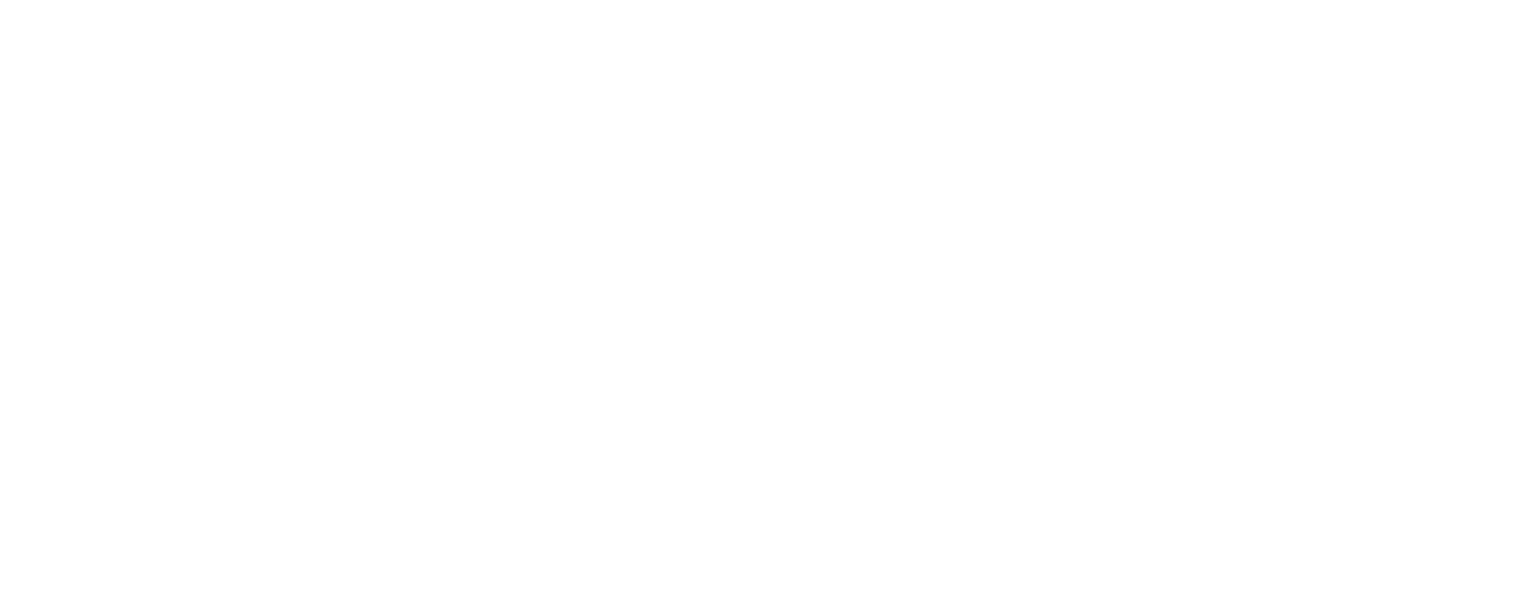
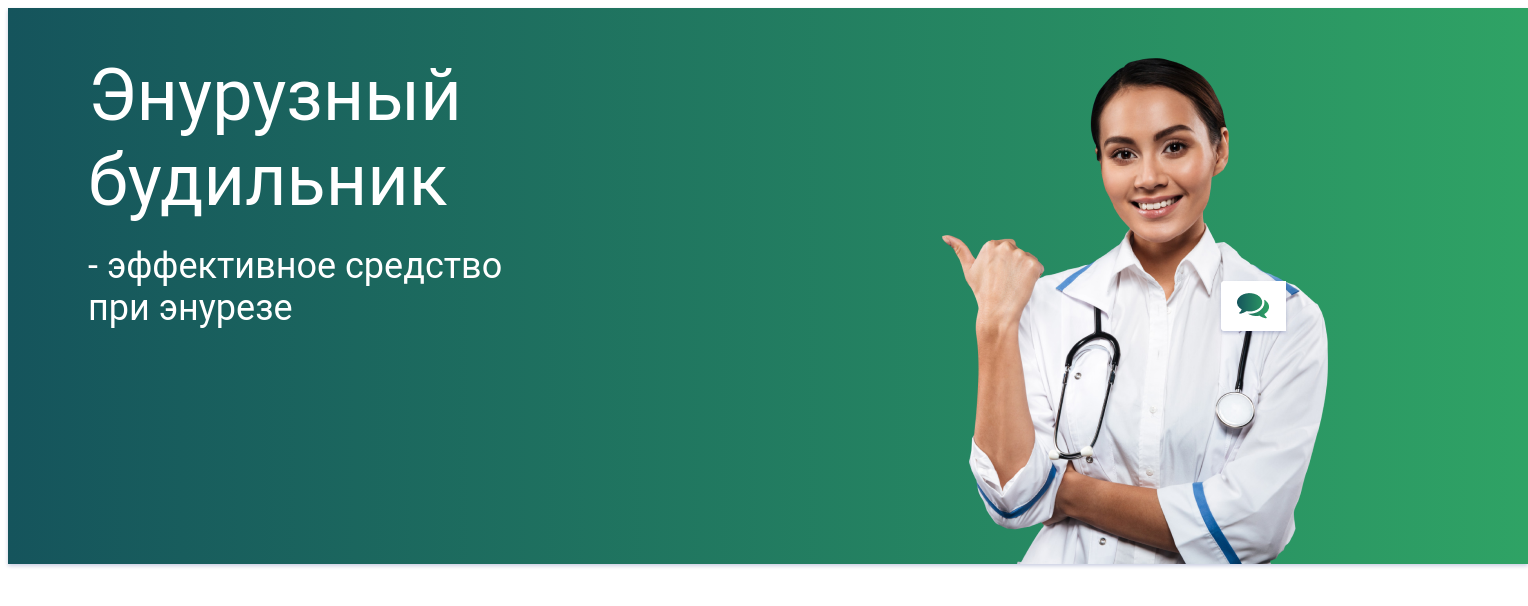
Before and after one commit to IlyosShaydullayev/Football_Figma, a plain HTML site: page index.html in a window 1280 px wide. Shown: the whole page, 1528 px wide, since content can reach past the window. Drawn offline with Linux system fonts and the light colour scheme.

Commit message:
Header finished

```diff
--- a/index.html
+++ b/index.html
@@ -6,8 +6,21 @@
     <meta name="viewport" content="width=device-width, initial-scale=1.0">
     <title>Document</title>
     <link rel="stylesheet" href="./style.css">
+    <link rel="stylesheet" href="./style_my.css">
 </head>
 <body>
+    <div class="wrapper">
+        <div class="titles">
+            <h1>Энурузный
+                будильник
+            </h1>
+            <p>- эффективное средство при энурезе</p>
+        </div>
+        <div class="images">
+            <img src="./images/lady-edit-transp 1.png" class="img1" alt="">
+            <img src="./images/msg.png" class="img2" alt="">
+        </div>
+    </div>
 
     <script src="./app.js"></script>
 </body>
--- /dev/null
+++ b/style_my.css
@@ -0,0 +1,49 @@
+.wrapper
+{
+    width: 1440px;
+    height: 556px;
+    background: var(--krot-gradient, linear-gradient(270deg, #2FA365 0%, #15545C 100%));
+    /* blue shadow y2b4 */
+    box-shadow: 0px 2px 4px 0px rgba(0, 24, 112, 0.21);
+    display: flex;
+    justify-content: space-between;
+    padding-left: 80px;
+}
+.wrapper .titles > h1
+{
+    width: 488px;
+    height: 72px;
+    margin-top: 45px;
+    color: #FFF;
+    font-family: Roboto;
+    font-size: 72px;
+    font-style: normal;
+    font-weight: 400;
+    line-height: normal;
+}
+.wrapper .titles > p
+{
+    width: 427px;
+    height: 36px;
+    color: #FFF;
+    margin-top: 120px;
+    font-family: Roboto;
+    font-size: 36px;
+    font-style: normal;
+    font-weight: 400;
+    line-height: normal;
+
+}
+.wrapper .images .img1
+{
+    width: 386px;
+    height: 506px;
+    margin-right:200px ;
+    margin-top: 49.6px;
+}
+.wrapper .images .img2
+{
+    position:absolute;
+    top: 279px;
+    right: -10px;
+}
```
Also changed, not shown: images/lady-edit-transp 1.png (added), images/msg.png (added).
